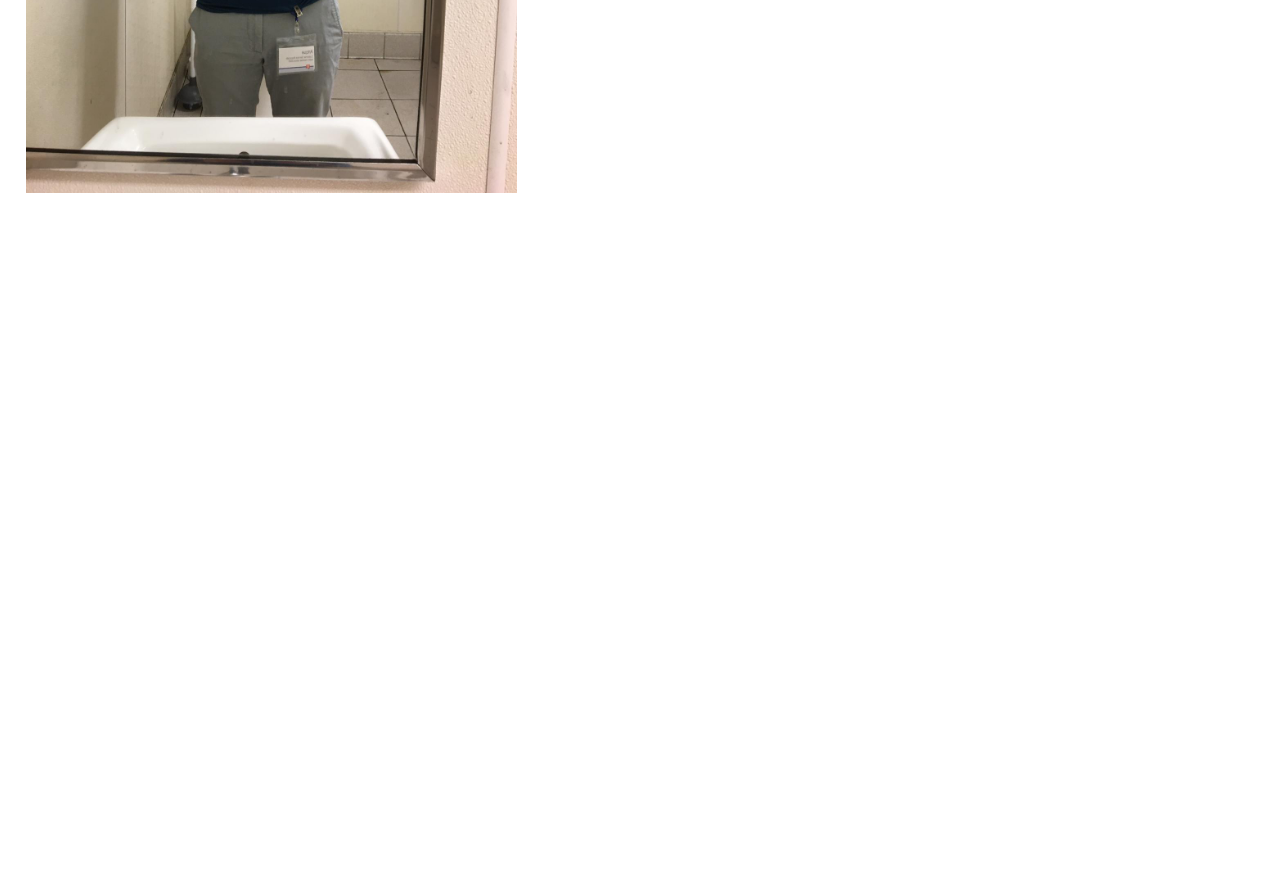
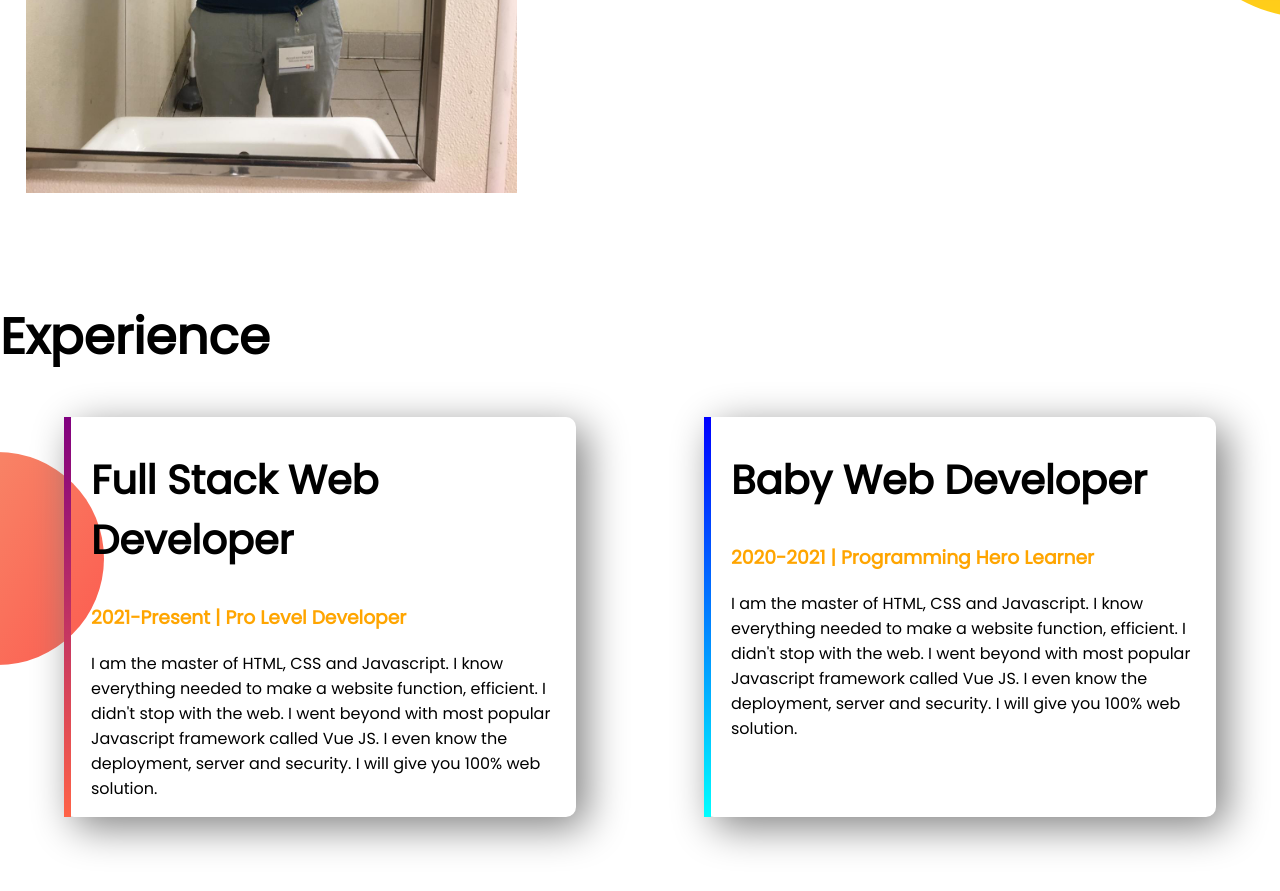
Before and after one commit to Faysal-haque/developer-portfolio, a plain HTML site: page index.html in a window 1280 px wide. Shown: the part 1057-1948 px from the top of the page. Before the commit the page ends 1357 px from the top, so only its background shows below. Drawn offline with Linux system fonts and the light colour scheme.

Commit message:
footer and experience

```diff
--- a/index.html
+++ b/index.html
@@ -14,7 +14,7 @@
 </head>
 
 <body>
-    <section class="top-banner">
+    <section class="top-banner flexible-container">
         <div class="half-width">
             <h1>Welcome to</h1>
             <h1><span class="orange-color">Faysal Haque</span> world!</h1>
@@ -33,7 +33,7 @@
         </div>
 
     </section>
-    <section class="dream-big">
+    <section class="dream-big flexible-container ">
         <div class="half-width">
             <img src="images/IMG-20210821-WA0001.jpg" alt="">
         </div>
@@ -44,10 +44,29 @@
                 to make simple website. My goal is to build 3 websites and learn advanced topics.</p>
             <a class="link-button" target="_blank" href="https://www.programming-hero.com/">go to our website</a>
         </div>
+    </section>
+    <section class="Experience-area">
+        <h1>Experience</h1>
+        <div class="flexible-container">
+            <div id="full-stack-experience" class="experience-item">
+                <h2>Full Stack Web Developer</h2>
+                <h3 class="orange-color">2021-Present | Pro Level Developer</h3>
+                <p>I am the master of HTML, CSS and Javascript. I know everything needed to make a website function,
+                    efficient. I didn't stop with the web. I went beyond with most popular Javascript framework called
+                    Vue
+                    JS. I even know the deployment, server and security. I will give you 100% web solution.</p>
+            </div>
+            <div id="web-deb-experience" class="experience-item">
+                <h2>Baby Web Developer</h2>
+                <h3 class="orange-color">2020-2021 | Programming Hero Learner</h3>
+                <p>I am the master of HTML, CSS and Javascript. I know everything needed to make a website function,
+                    efficient. I didn't stop with the web. I went beyond with most popular Javascript framework called
+                    Vue
+                    JS. I even know the deployment, server and security. I will give you 100% web solution.</p>
+            </div>
+        </div>
+    </section>
 
-
-
-    </section>
 </body>
 
 </html>
--- a/style.css
+++ b/style.css
@@ -5,10 +5,13 @@ body{
 h1{
     font-size: 50px;
 }
+h2{
+    font-size: 40px;
+}
 .orange-color{
     color: orange;
 }
-section{
+.flexible-container{
     display: flex;
     margin-bottom: 100px;
 }
@@ -34,4 +37,28 @@ section{
 .dream-big{
     background-image: url(images/dream-bg.png);
     background-repeat: no-repeat;
+    background-position: right;
 }
+.Experience-area{
+    background-image: url(images/exp-bg.png);
+    background-repeat: no-repeat;
+    background-position: left;
+}
+.experience-item{
+    width: 40%;
+    margin-left: 5%;
+    margin-right: 5%;
+    padding-left: 20px;
+    border-radius: 10px;
+    box-shadow: 10px 10px 40px gray;
+}
+#web-deb-experience{
+    border-left: 7px solid;
+    border-image: linear-gradient(blue, cyan);
+    border-image-slice: 1;
+}
+#full-stack-experience{
+    border-left: 7px solid;
+    border-image: linear-gradient(purple, tomato);
+    border-image-slice: 1;
+}
```
Also changed, not shown: 4 other files.
